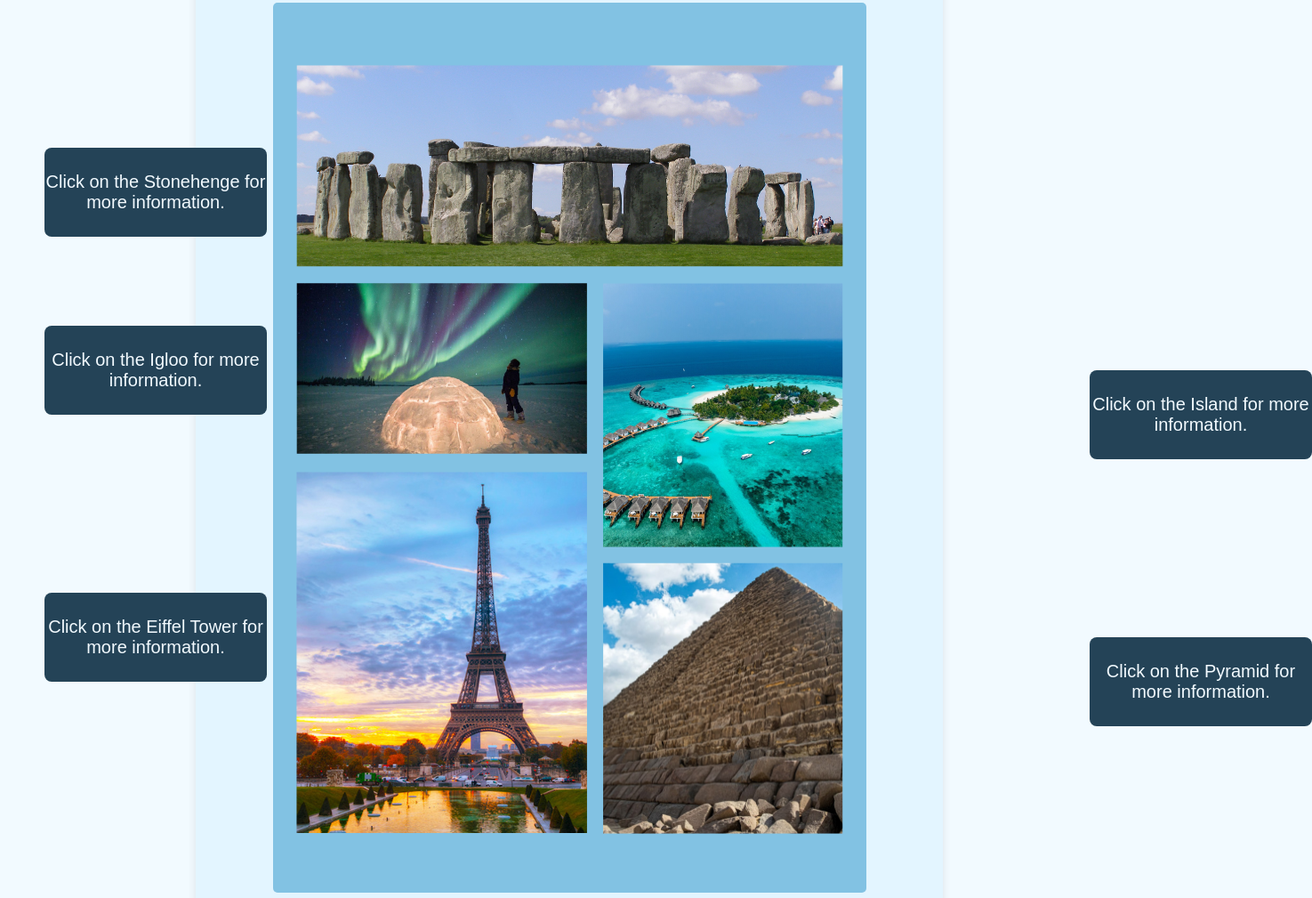
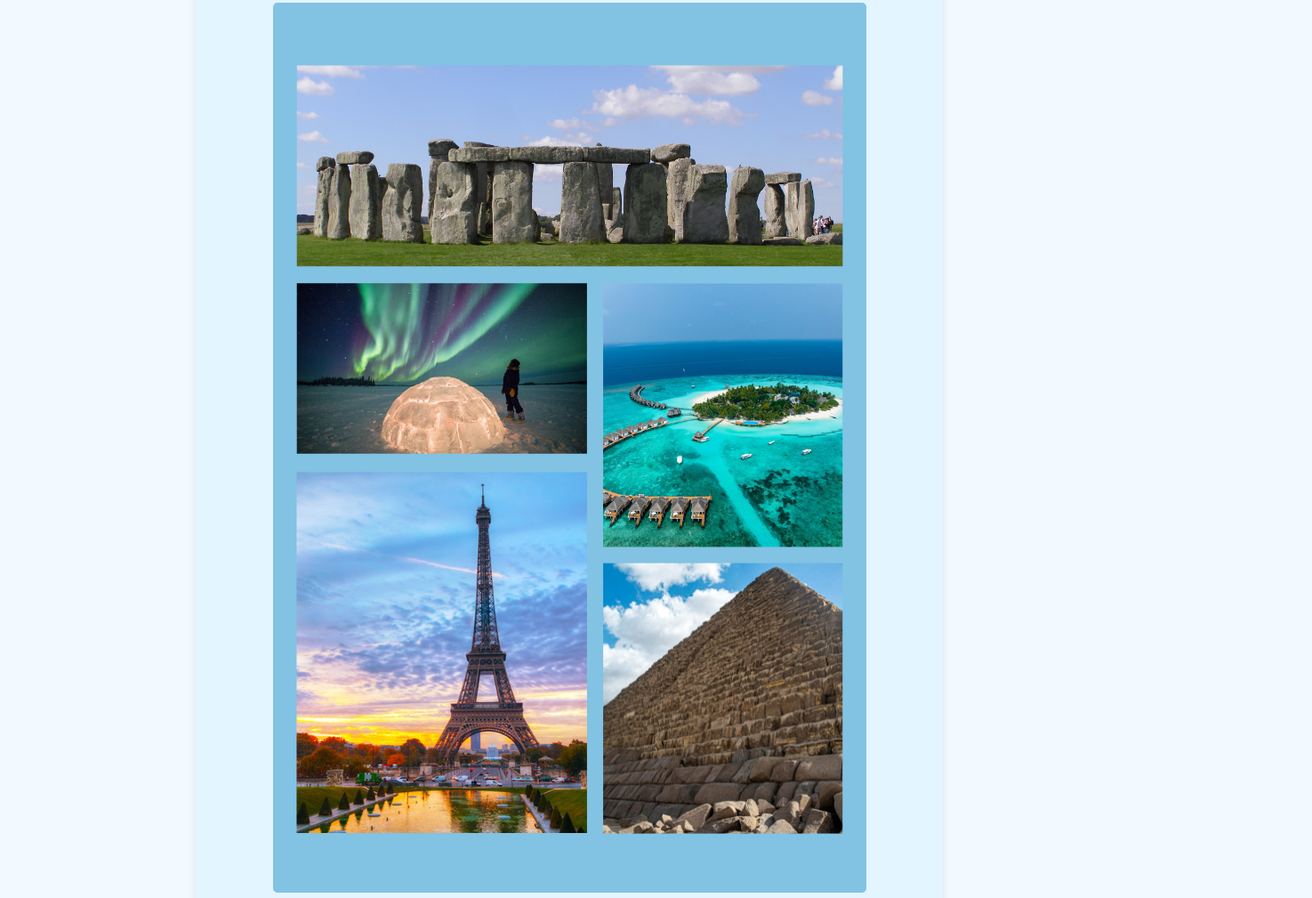
Before and after one commit to mizaistom1/canonoy-midterm-project, a plain HTML site: page IMAGE-MAP/dream.html in a window 1280 px wide. Shown: the part 247-1256 px from the top of the page at 89% size, 1475 px wide, since content can reach past the window. Drawn offline with Linux system fonts and the light colour scheme.

Commit message:
Update dream.html

```diff
--- a/IMAGE-MAP/dream.html
+++ b/IMAGE-MAP/dream.html
@@ -48,25 +48,5 @@
             </div>
         </div>
 
-        <div class="stonehenge-information">
-            <p>Click on the Stonehenge for more information.</p>
-        </div>
-
-        <div class="igloo-information">
-            <p>Click on the Igloo for more information.</p>
-        </div>
-
-        <div class="paris-information">
-            <p>Click on the Eiffel Tower for more information.</p>
-        </div>
-
-        <div class="maldives-information">
-            <p>Click on the Island for more information.</p>
-        </div>
-
-        <div class="egypt-information">
-            <p>Click on the Pyramid for more information.</p>
-        </div>
-
     </body>
 </html>
```
